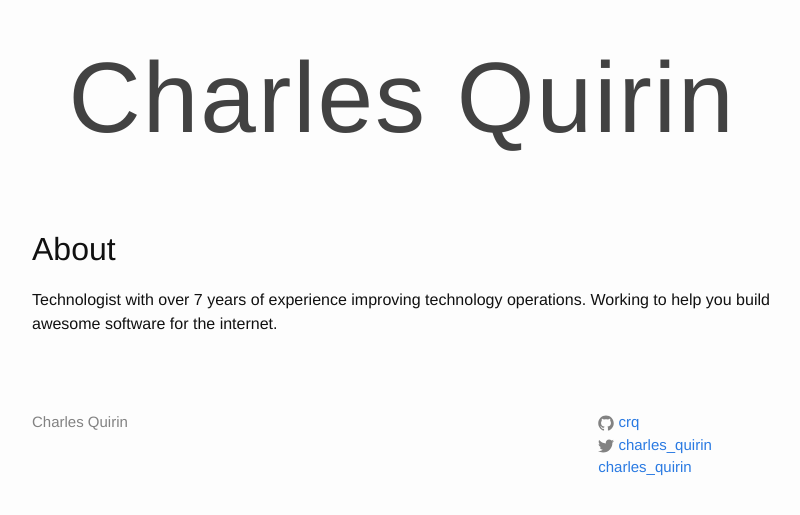
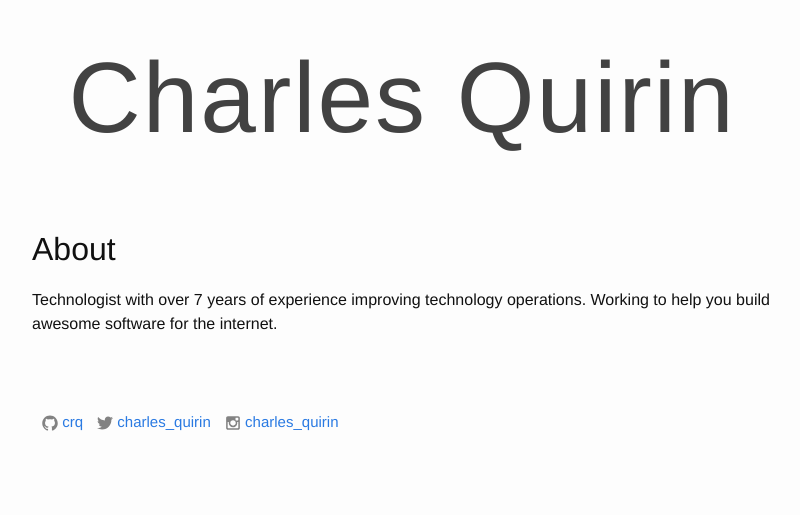
Before and after one commit to crq/crq.github.io, a Jekyll site: the page built from index.html, in a window 1280 px wide. Shown: the top 515 px of the page, without its empty margins (238-1038 px from the left). Built offline with Jekyll 4.4.1, drawn with Linux system fonts in a browser that asks for light colours.

Commit message:
Inline social links

```diff
--- a/_includes/footer.html
+++ b/_includes/footer.html
@@ -3,14 +3,8 @@
   <div class="wrapper">
 
     <div class="footer-col-wrapper">
-      <div class="footer-col footer-col-1">
-        <ul class="contact-list">
-          <li>{{ site.title }}</li>
-          <li><a href="mailto:{{ site.email }}">{{ site.email }}</a></li>
-        </ul>
-      </div>
 
-      <div class="footer-col footer-col-3">
+      <div class="footer-col">
         <ul class="social-media-list">
           {% if site.github_username %}
           <li>
--- a/_includes/icon-instagram.html
+++ b/_includes/icon-instagram.html
@@ -1 +1 @@
-<a href="https://instagram.com/{{ include.username }}"><span class="username">{{ include.username }}</span></a>
+<a href="https://instagram.com/{{ include.username }}"><span class="icon icon--instagram">{% include icon-instagram.svg %}</span><span class="username">{{ include.username }}</span></a>
--- a/_sass/_layout.scss
+++ b/_sass/_layout.scss
@@ -49,22 +49,17 @@
     color: $grey-color;
     margin-left: -$spacing-unit / 2;
     @extend %clearfix;
+
+    li {
+      display: inline;
+      margin-left: 10px;
+    }
 }
 
 .footer-col {
     float: left;
     margin-bottom: $spacing-unit / 2;
     padding-left: $spacing-unit / 2;
-}
-
-.footer-col-1 {
-    width: -webkit-calc(75% - (#{$spacing-unit} / 2));
-    width:         calc(75% - (#{$spacing-unit} / 2));
-}
-
-.footer-col-2 {
-    width: -webkit-calc(25% - (#{$spacing-unit} / 2));
-    width:         calc(25% - (#{$spacing-unit} / 2));
 }
 
 @include media-query($on-laptop) {
```
Also changed, not shown: _includes/icon-instagram.svg (added).
